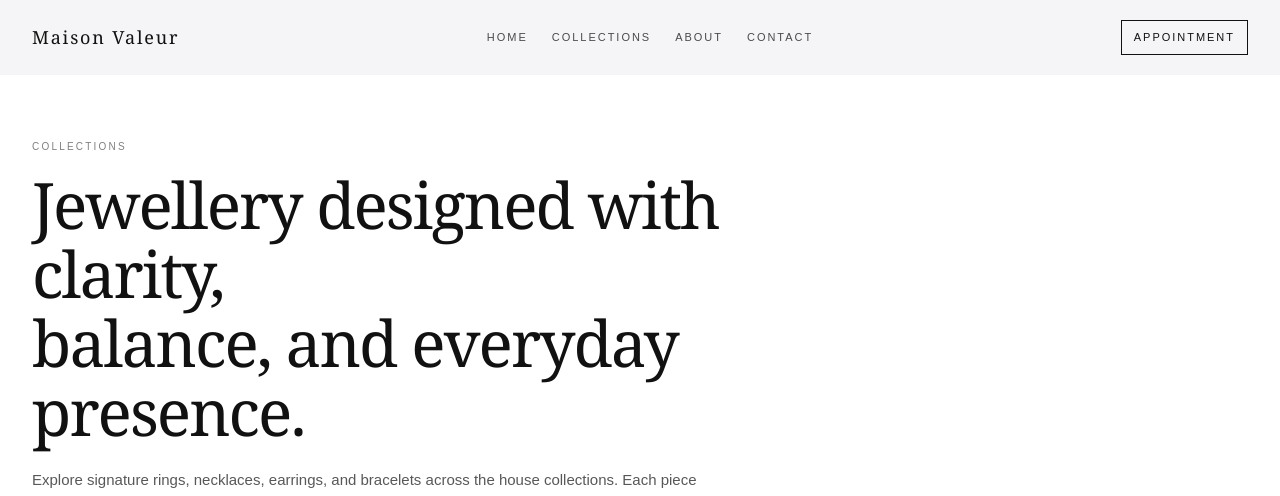
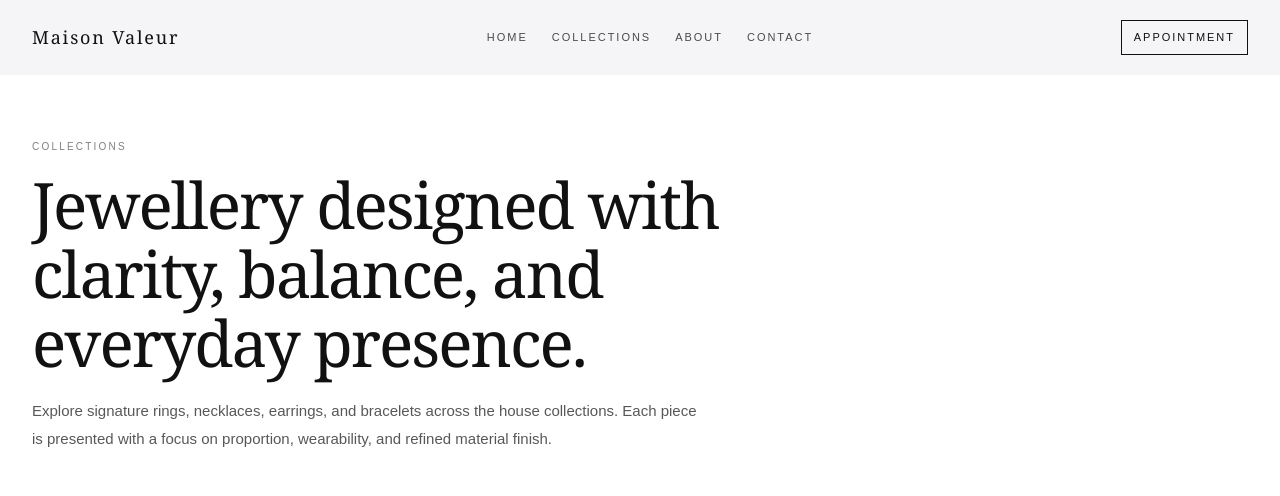
Before and after one commit to cleanwebsitesuk/cleanwebsites, a Next.js app: page /demo/jeweller/collections in a window 1280 px wide. Shown: the top 496 px of the page. Built offline with nearby package versions, Linux system fonts and the light colour scheme.

Commit message:
Update page.tsx

```diff
--- a/app/demo/jeweller/collections/page.tsx
+++ b/app/demo/jeweller/collections/page.tsx
@@ -131,9 +131,8 @@ export default function CollectionsPage() {
               Collections
             </p>
 <h1 className="mt-4 max-w-[24ch] font-serif text-[2.3rem] leading-[1.08] tracking-[-0.03em] sm:text-[3rem] lg:text-[4rem]">
-  Jewellery designed with clarity,
-              <span className="block">balance, and everyday presence.</span>
-            </h1>
+  Jewellery designed with clarity, balance, and everyday presence.
+</h1>
             <p className="mt-5 max-w-2xl text-[14px] leading-7 text-black/66 sm:text-[15px]">
               Explore signature rings, necklaces, earrings, and bracelets across
               the house collections. Each piece is presented with a focus on
```
